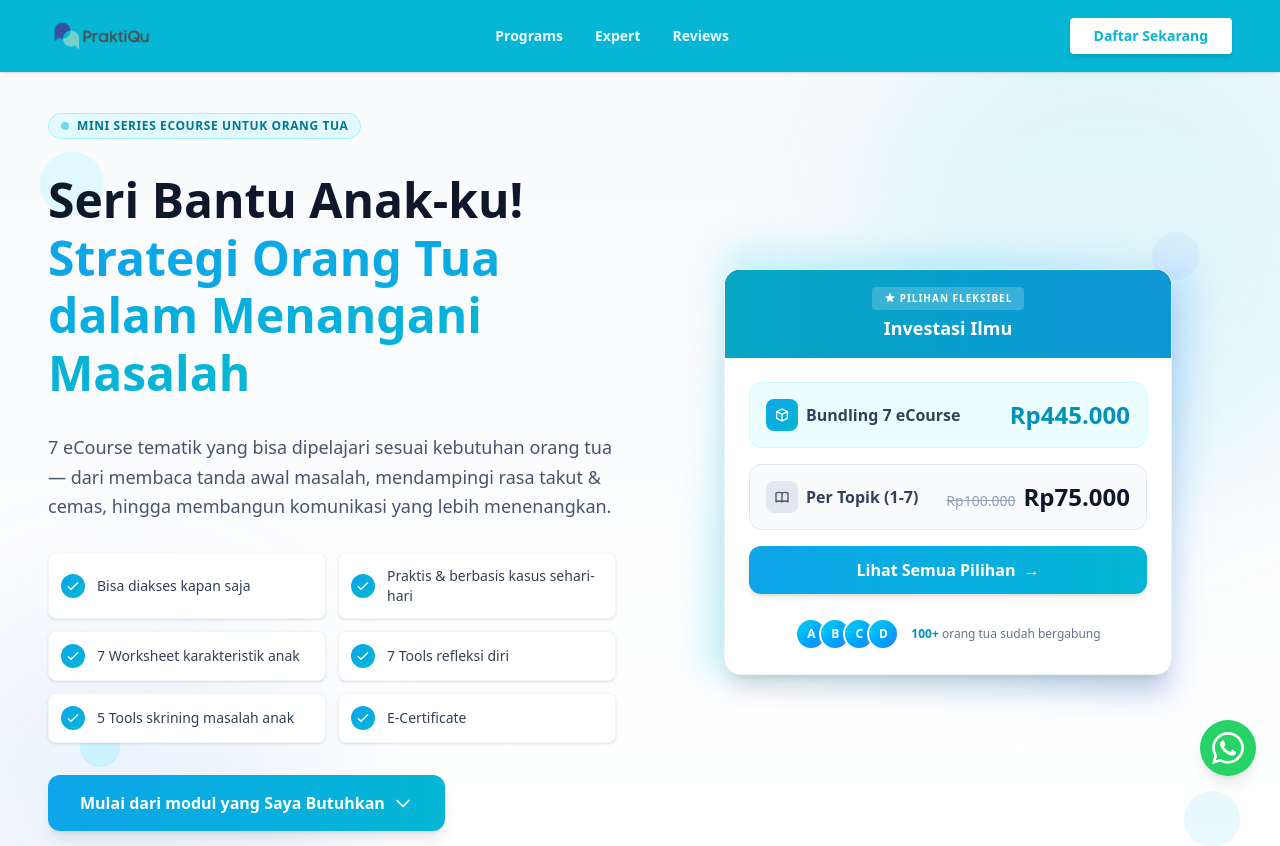
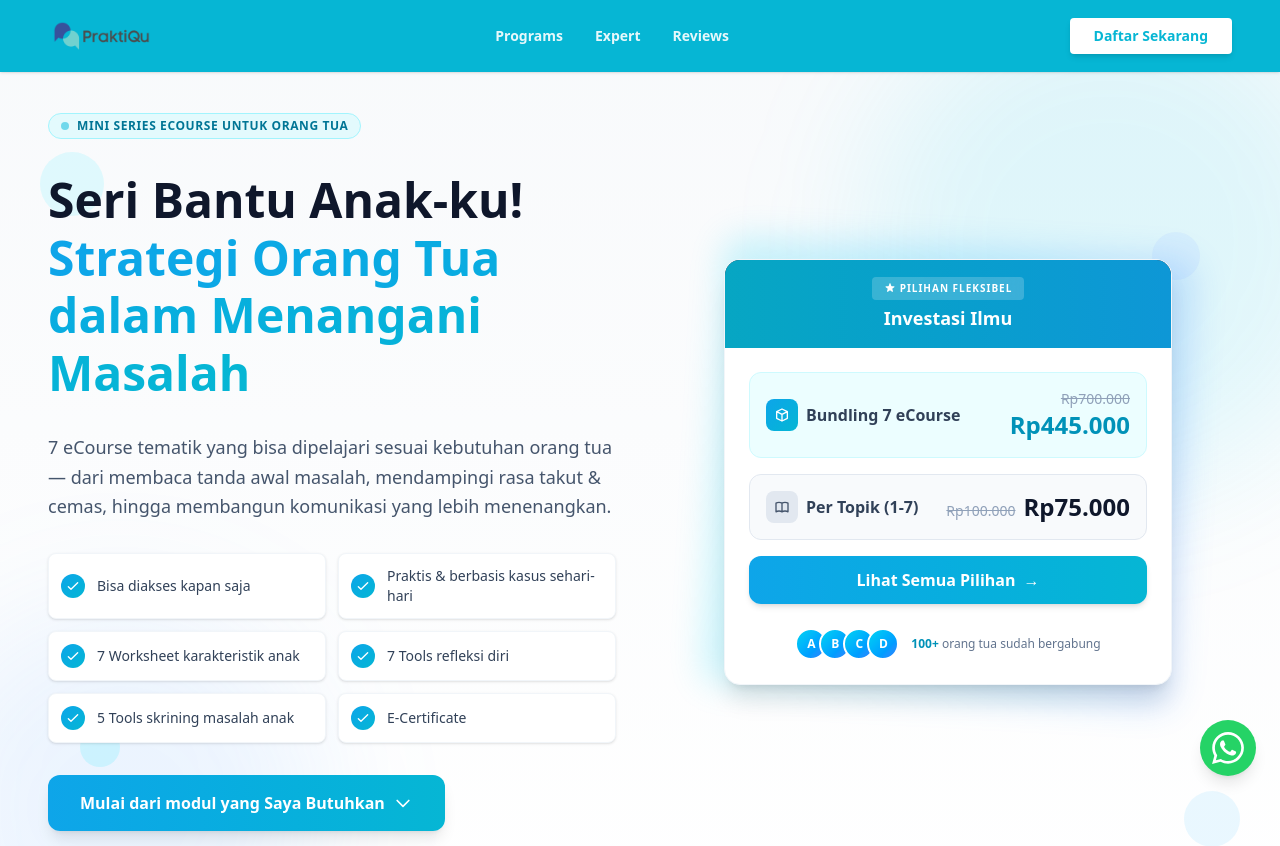
Before and after one commit to websitepraktiqu/marketing, a Next.js app: page /seri-bantu-anakku in a window 1280 px wide. Shown: the top 846 px of the page. Built offline with nearby package versions, Linux system fonts and the light colour scheme.

Commit message:
feat: Create new marketing page for "Seri Bantu Anakku" product.

```diff
--- a/app/seri-bantu-anakku/page.tsx
+++ b/app/seri-bantu-anakku/page.tsx
@@ -378,7 +378,10 @@ export default function SeriBantuAnakku() {
                                                 </div>
                                                 <span className="font-bold text-slate-700">Bundling 7 eCourse</span>
                                             </div>
-                                            <span className="text-2xl font-extrabold text-cyan-600">Rp445.000</span>
+                                            <div className="text-right">
+                                                <span className="text-sm text-slate-400 line-through block">Rp700.000</span>
+                                                <span className="text-2xl font-extrabold text-cyan-600">Rp445.000</span>
+                                            </div>
                                         </div>
                                     </div>
 
@@ -624,8 +627,11 @@ export default function SeriBantuAnakku() {
                             </div>
                             <h3 className="text-2xl font-bold text-slate-900 mb-4">Bundling 7 eCourse</h3>
                             <p className="text-slate-600 mb-6">Akses lengkap ke semua modul dengan harga hemat</p>
-                            <div className="text-5xl font-extrabold text-slate-900 mb-6">
-                                Rp445.000
+                            <div className="flex items-center justify-center gap-4 mb-6">
+                                <span className="text-2xl text-slate-400 line-through font-bold">Rp700.000</span>
+                                <span className="text-5xl font-extrabold text-slate-900">
+                                    Rp445.000
+                                </span>
                             </div>
                             <Link
                                 href="/checkout?plan=bundling-bantu-anakku"
```
